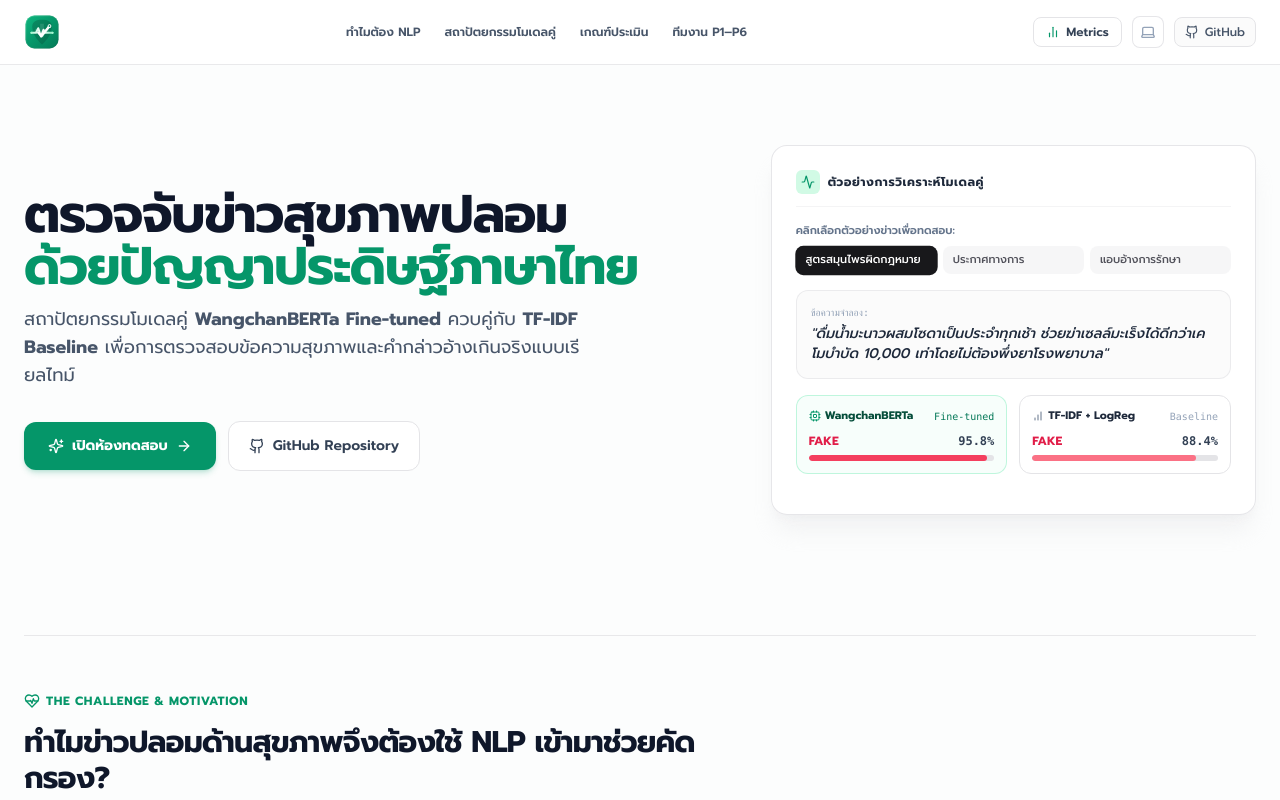
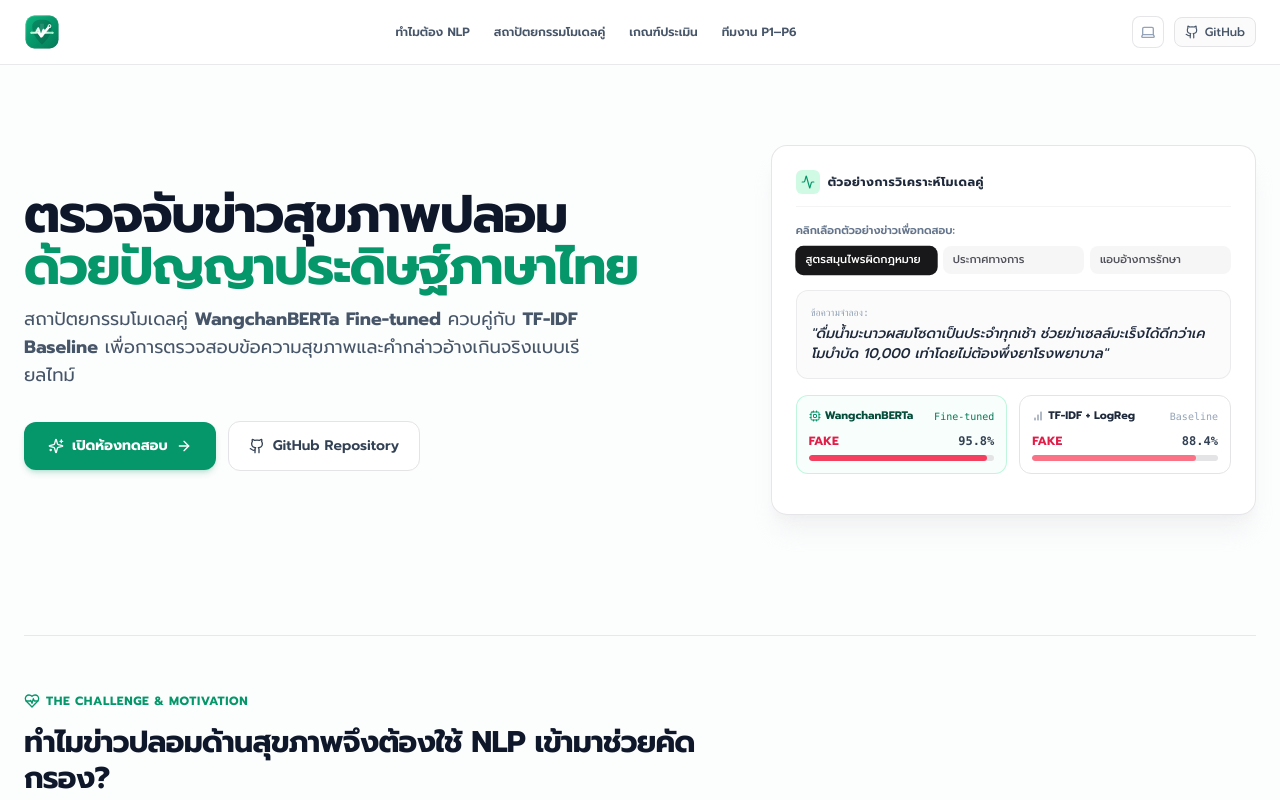
Before and after one commit to PhuriphatTyPeZ3r0/Project_Thai_Health_Fake_News, a Next.js app in the folder Web/: page / in a window 1280 px wide. Shown: the top 800 px of the page. Built offline with nearby package versions, Linux system fonts and the light colour scheme.

Commit message:
refactor(ui): remove redundant metrics button from navbar

```diff
--- a/Web/src/Components/Nav_Bar.tsx
+++ b/Web/src/Components/Nav_Bar.tsx
@@ -2,16 +2,15 @@
 
 import React from 'react';
 import Link from 'next/link';
-import { Github, BarChart2 } from 'lucide-react';
+import { Github } from 'lucide-react';
 import { ThemeToggle } from './Theme_Toggle';
 import { AppLogo } from './App_Logo';
 
 interface NavbarProps {
   mode?: 'landing' | 'studio';
-  onOpenMetrics?: () => void;
 }
 
-export const Navbar: React.FC<NavbarProps> = ({ mode = 'landing', onOpenMetrics }) => {
+export const Navbar: React.FC<NavbarProps> = ({ mode = 'landing' }) => {
   return (
     <header className="sticky top-0 z-40 w-full border-b border-zinc-200/80 bg-white/85 dark:border-zinc-800 dark:bg-zinc-950/85 backdrop-blur-md transition-colors duration-200">
       <div className="container mx-auto flex h-16 max-w-7xl items-center justify-between px-4 sm:px-6">
@@ -45,17 +44,6 @@ export const Navbar: React.FC<NavbarProps> = ({ mode = 'landing', onOpenMetrics
 
         {/* Action Controls */}
         <div className="flex items-center gap-2 sm:gap-2.5">
-          {onOpenMetrics && (
-            <button
-              type="button"
-              onClick={onOpenMetrics}
-              className="inline-flex items-center gap-1.5 rounded-lg border border-zinc-200 bg-white dark:border-zinc-800 dark:bg-zinc-900 px-3 py-1.5 text-xs font-semibold text-slate-700 dark:text-zinc-200 shadow-2xs hover:border-emerald-300 dark:hover:border-emerald-700 hover:bg-emerald-50/50 dark:hover:bg-emerald-950/30 hover:text-emerald-800 dark:hover:text-emerald-400 transition-all active:scale-[0.98]"
-            >
-              <BarChart2 className="h-3.5 w-3.5 text-emerald-600 dark:text-emerald-400" />
-              <span className="hidden sm:inline">Metrics</span>
-            </button>
-          )}
-
           <ThemeToggle />
 
           <a
--- a/Web/src/app/page.tsx
+++ b/Web/src/app/page.tsx
@@ -1,11 +1,10 @@
 'use client';
 
-import React, { useState } from 'react';
+import React from 'react';
 import Link from 'next/link';
 import { Navbar } from '@/Components/Nav_Bar';
 import { HeroTeaserCard } from '@/Components/Landing/Hero_Teaser_Card';
 import { DisclaimerBanner } from '@/Components/Disclaimer_Banner';
-import { MetricsSummaryModal } from '@/Components/Metrics_Summary_Modal';
 import {
   Sparkles,
   ArrowRight,
@@ -24,11 +23,9 @@ import {
 } from 'lucide-react';
 
 export default function LandingPage() {
-  const [showMetricsModal, setShowMetricsModal] = useState(false);
-
   return (
     <div className="min-h-screen flex flex-col bg-[#fcfdfd] dark:bg-zinc-950 text-slate-800 dark:text-zinc-100 selection:bg-emerald-100 dark:selection:bg-emerald-950 selection:text-emerald-900 dark:selection:text-emerald-200 transition-colors duration-200">
-      <Navbar mode="landing" onOpenMetrics={() => setShowMetricsModal(true)} />
+      <Navbar mode="landing" />
 
       <main className="flex-1 space-y-16 sm:space-y-24 pb-16">
 
@@ -452,11 +449,6 @@ export default function LandingPage() {
       </main>
 
       <DisclaimerBanner />
-
-      <MetricsSummaryModal
-        isOpen={showMetricsModal}
-        onClose={() => setShowMetricsModal(false)}
-      />
     </div>
   );
 }
--- a/Web/src/app/studio/page.tsx
+++ b/Web/src/app/studio/page.tsx
@@ -6,7 +6,6 @@ import { Navbar } from '@/Components/Nav_Bar';
 import { DisclaimerBanner } from '@/Components/Disclaimer_Banner';
 import { SampleNewsPresets } from '@/Components/Sample_News_Presets';
 import { ModelComparisonCard, ShimmerComparisonCard } from '@/Components/Model_Comparison_Card';
-import { MetricsSummaryModal } from '@/Components/Metrics_Summary_Modal';
 import { MobileActionBar } from '@/Components/Mobile_Action_Bar';
 import { ModelComparisonDTO } from '@/Types/Index';
 import { Search, Loader2, RefreshCw, AlertCircle, Activity, ArrowRight, ArrowLeft } from 'lucide-react';
@@ -18,7 +17,6 @@ export default function StudioPage() {
   const [errorMsg, setErrorMsg] = useState<string | null>(null);
   const [validationErrors, setValidationErrors] = useState<string[]>([]);
   const [comparisonResult, setComparisonResult] = useState<ModelComparisonDTO | null>(null);
-  const [showMetricsModal, setShowMetricsModal] = useState(false);
 
   const handleAnalyze = async (e?: React.FormEvent) => {
     if (e) e.preventDefault();
@@ -78,7 +76,7 @@ export default function StudioPage() {
 
   return (
     <div className="min-h-screen flex flex-col bg-[#fcfdfd] dark:bg-zinc-950 text-slate-800 dark:text-zinc-100 selection:bg-emerald-100 dark:selection:bg-emerald-950 selection:text-emerald-900 dark:selection:text-emerald-200 transition-colors duration-200">
-      <Navbar mode="studio" onOpenMetrics={() => setShowMetricsModal(true)} />
+      <Navbar mode="studio" />
 
       <main className="container mx-auto max-w-7xl px-4 sm:px-6 py-6 sm:py-8 flex-1">
         {/* Top Breadcrumb & Studio Header */}
@@ -246,11 +244,6 @@ export default function StudioPage() {
         loading={loading}
         hasInput={inputText.trim().length > 0}
       />
-
-      <MetricsSummaryModal
-        isOpen={showMetricsModal}
-        onClose={() => setShowMetricsModal(false)}
-      />
     </div>
   );
 }
```
